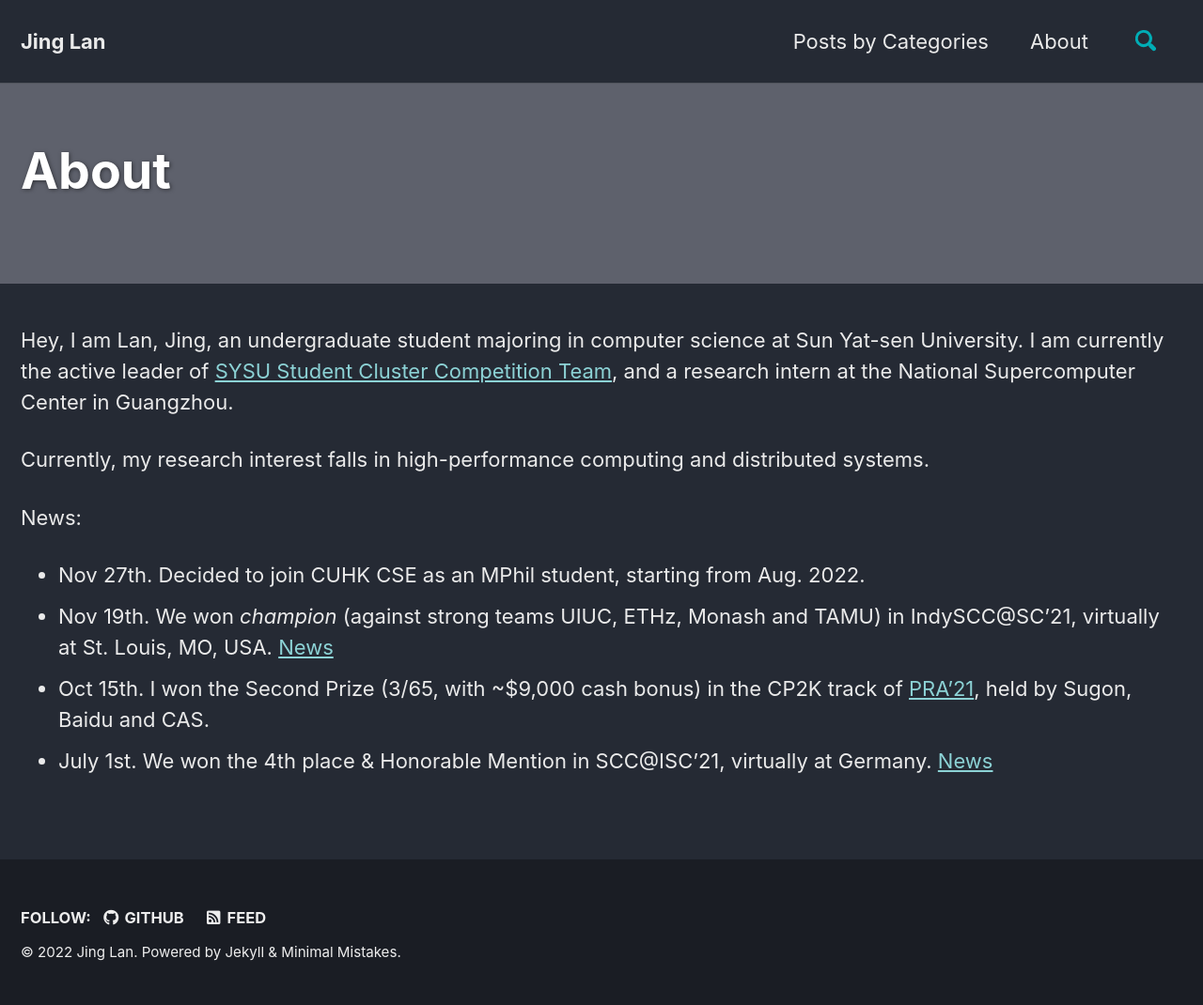
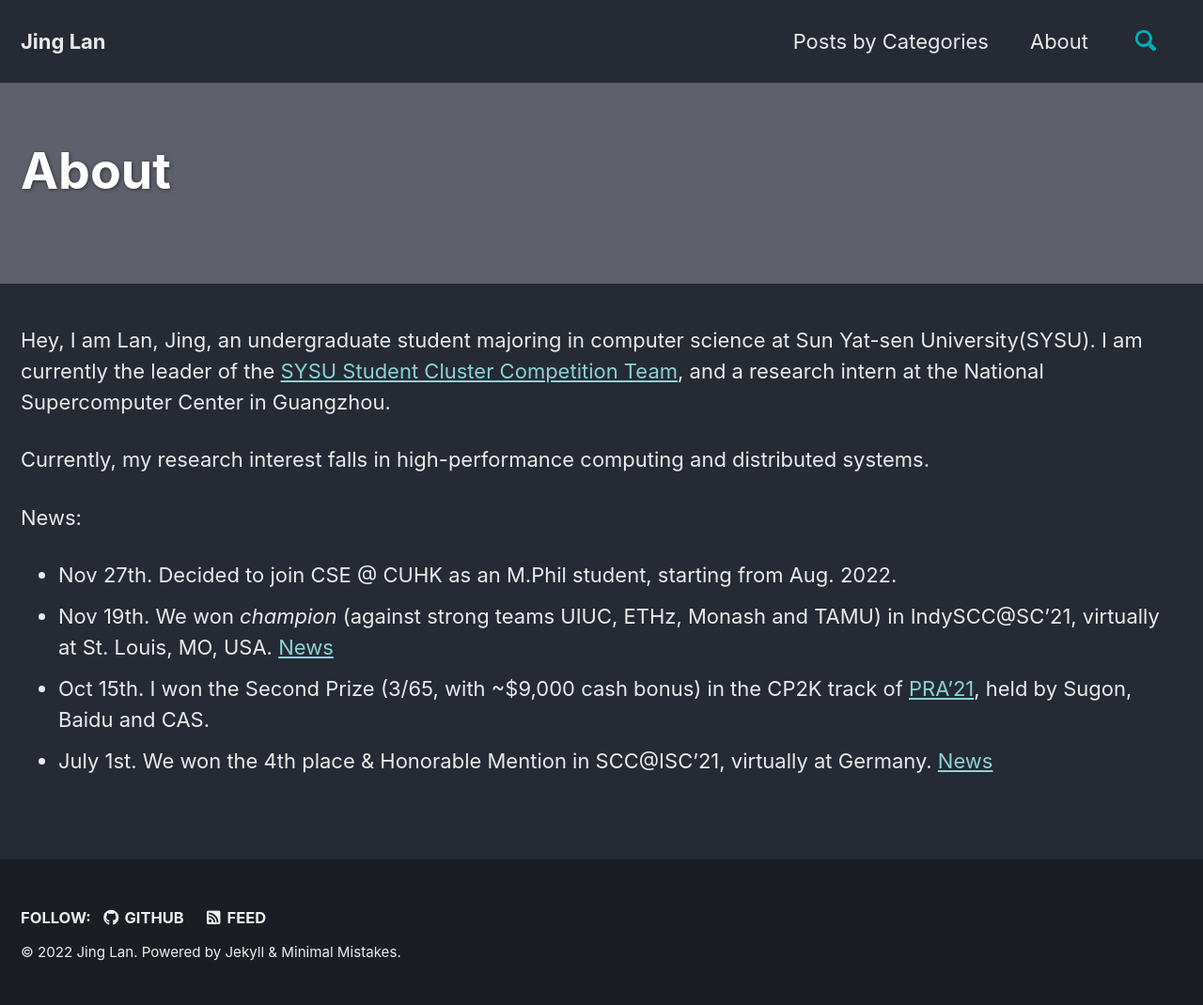
Before and after one commit to Lan-Jing/Lan-Jing.github.io, a Jekyll site: the page built from _pages/home.md, in a window 1280 px wide. Shown: the whole page at 94% size. Built offline with Jekyll 4.4.1, drawn with Linux system fonts in a browser that asks for light colours; cached includes are drawn as plain includes.

Commit message:
modify the home page

```diff
--- a/_pages/home.md
+++ b/_pages/home.md
@@ -7,13 +7,13 @@ header:
 author_profile: true
 ---
 
-Hey, I am Lan, Jing, an undergraduate student majoring in computer science at Sun Yat-sen University. I am currently the active leader of [SYSU Student Cluster Competition Team](https://scc.sysu.tech/), and a research intern at the National Supercomputer Center in Guangzhou.
+Hey, I am Lan, Jing, an undergraduate student majoring in computer science at Sun Yat-sen University(SYSU). I am currently the leader of the [SYSU Student Cluster Competition Team](https://scc.sysu.tech/), and a research intern at the National Supercomputer Center in Guangzhou.
 
 Currently, my research interest falls in high-performance computing and distributed systems.
 
 News:
 
-* Nov 27th. Decided to join CUHK CSE as an MPhil student, starting from Aug. 2022.
+* Nov 27th. Decided to join CSE @ CUHK as an M.Phil student, starting from Aug. 2022.
 * Nov 19th. We won *champion* (against strong teams UIUC, ETHz, Monash and TAMU) in IndySCC@SC'21, virtually at St. Louis, MO, USA. [News](https://twitter.com/Supercomputing/status/1461712128180690951)
 * Oct 15th. I won the Second Prize (3/65, with ~$9,000 cash bonus) in the CP2K track of [PRA'21](https://cas-pra.sugon.com/sugon/index2.html), held by Sugon, Baidu and CAS.
 * July 1st. We won the 4th place & Honorable Mention in SCC@ISC'21, virtually at Germany. [News](https://www.hpcadvisorycouncil.com/events/student-cluster-competition/index.php)
```
Also changed, not shown: _posts/2021-4-1-ray.md (+3 -2 lines).
